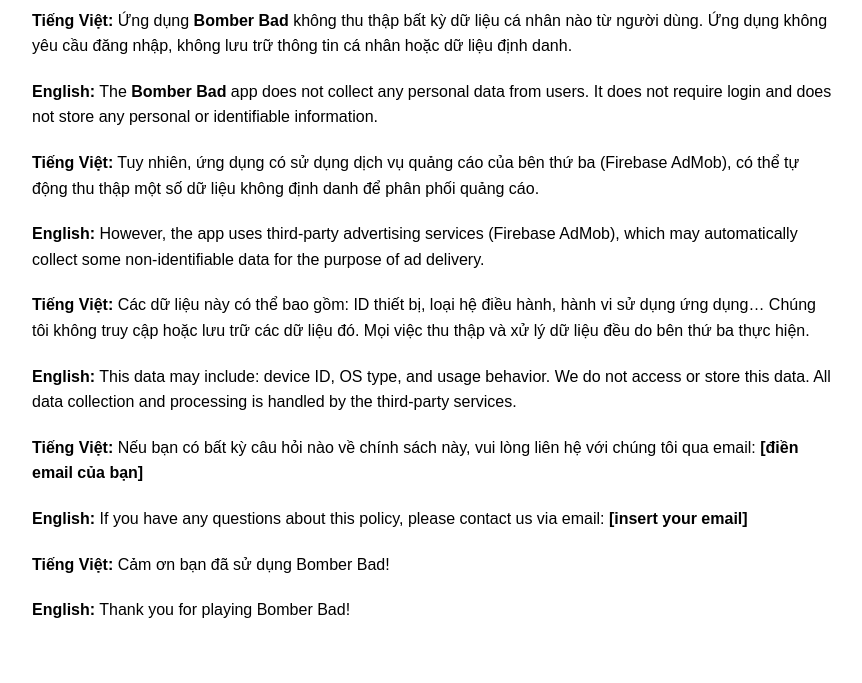
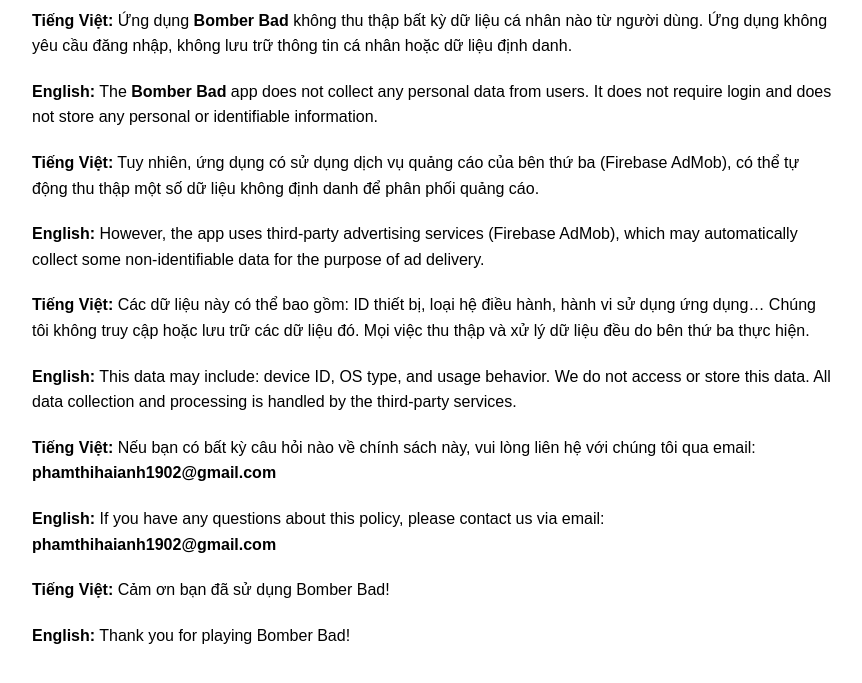
Before and after one commit to phucF8/bomber_bad, a plain HTML site: page bomber_bad/index.html in a window 1280 px wide. Shown: the part 105-788 px from the top of the page, without its empty margins (8-870 px from the left). Drawn offline with Linux system fonts and the light colour scheme.

Commit message:
Update index.html

```diff
--- a/bomber_bad/index.html
+++ b/bomber_bad/index.html
@@ -23,8 +23,8 @@
   <p><strong>Tiếng Việt:</strong> Các dữ liệu này có thể bao gồm: ID thiết bị, loại hệ điều hành, hành vi sử dụng ứng dụng… Chúng tôi không truy cập hoặc lưu trữ các dữ liệu đó. Mọi việc thu thập và xử lý dữ liệu đều do bên thứ ba thực hiện.</p>
   <p><strong>English:</strong> This data may include: device ID, OS type, and usage behavior. We do not access or store this data. All data collection and processing is handled by the third-party services.</p>
 
-  <p><strong>Tiếng Việt:</strong> Nếu bạn có bất kỳ câu hỏi nào về chính sách này, vui lòng liên hệ với chúng tôi qua email: <strong>[điền email của bạn]</strong></p>
-  <p><strong>English:</strong> If you have any questions about this policy, please contact us via email: <strong>[insert your email]</strong></p>
+  <p><strong>Tiếng Việt:</strong> Nếu bạn có bất kỳ câu hỏi nào về chính sách này, vui lòng liên hệ với chúng tôi qua email: <strong>phamthihaianh1902@gmail.com</strong></p>
+  <p><strong>English:</strong> If you have any questions about this policy, please contact us via email: <strong>phamthihaianh1902@gmail.com</strong></p>
 
   <p><strong>Tiếng Việt:</strong> Cảm ơn bạn đã sử dụng Bomber Bad!</p>
   <p><strong>English:</strong> Thank you for playing Bomber Bad!</p>
```
